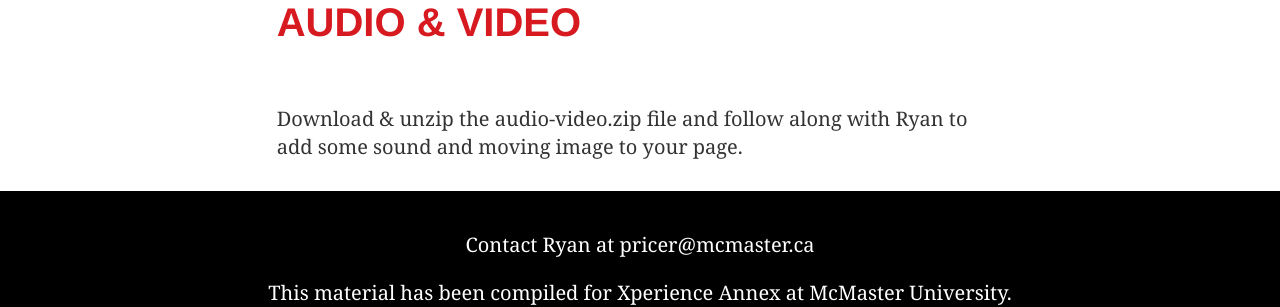
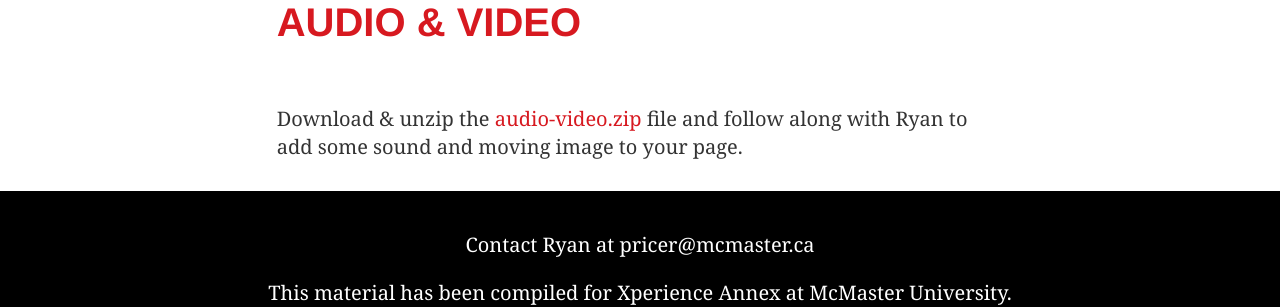
Before and after one commit to ryanwprice/xperience-annex, a Jekyll site: the page built from activities/audio-video.md, in a window 1280 px wide. Shown: the part 175-482 px from the top of the page. Built offline with Jekyll 4.4.1, drawn with Linux system fonts in a browser that asks for light colours; part of the change alters nothing that is shown.

```diff
--- a/activities/audio-video.md
+++ b/activities/audio-video.md
@@ -1,6 +1,8 @@
 ---
 title: Audio & Video
-graded: n
+graded: 'n'
+published: true
 ---
 
-Download & unzip the audio-video.zip file and follow along with Ryan to add some sound and moving image to your page.
+
+Download & unzip the [audio-video.zip]({{site.github.url}}/assets/audio-video.zip) file and follow along with Ryan to add some sound and moving image to your page.
```
